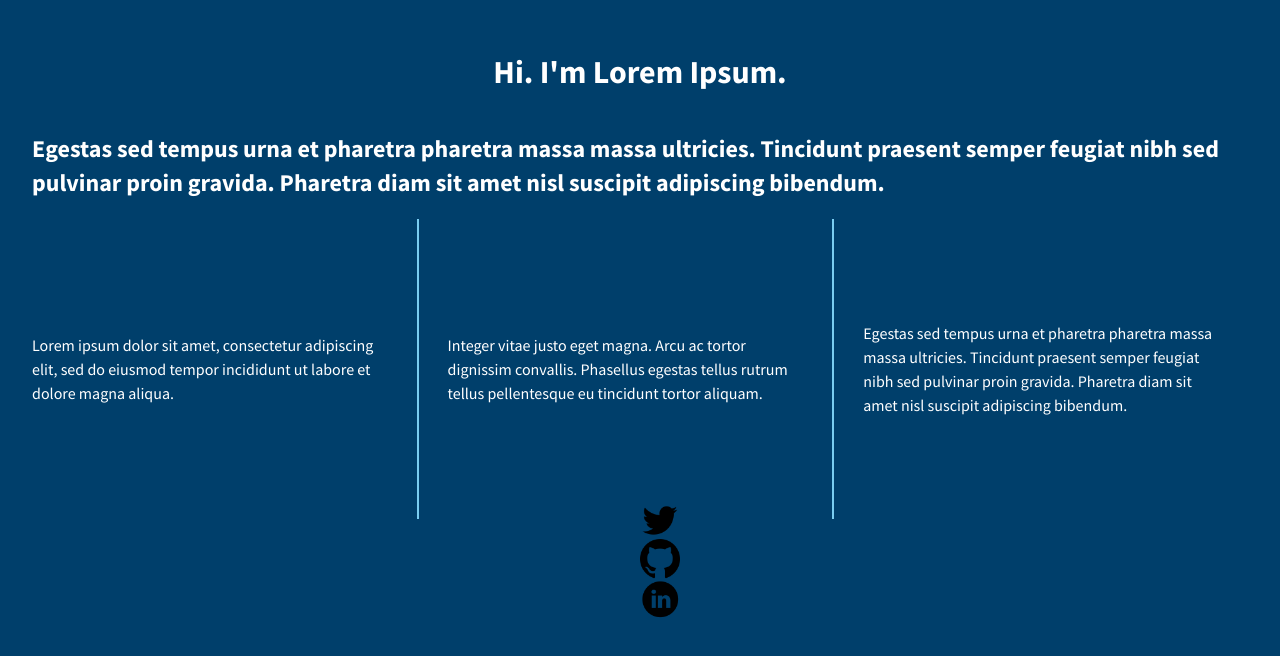
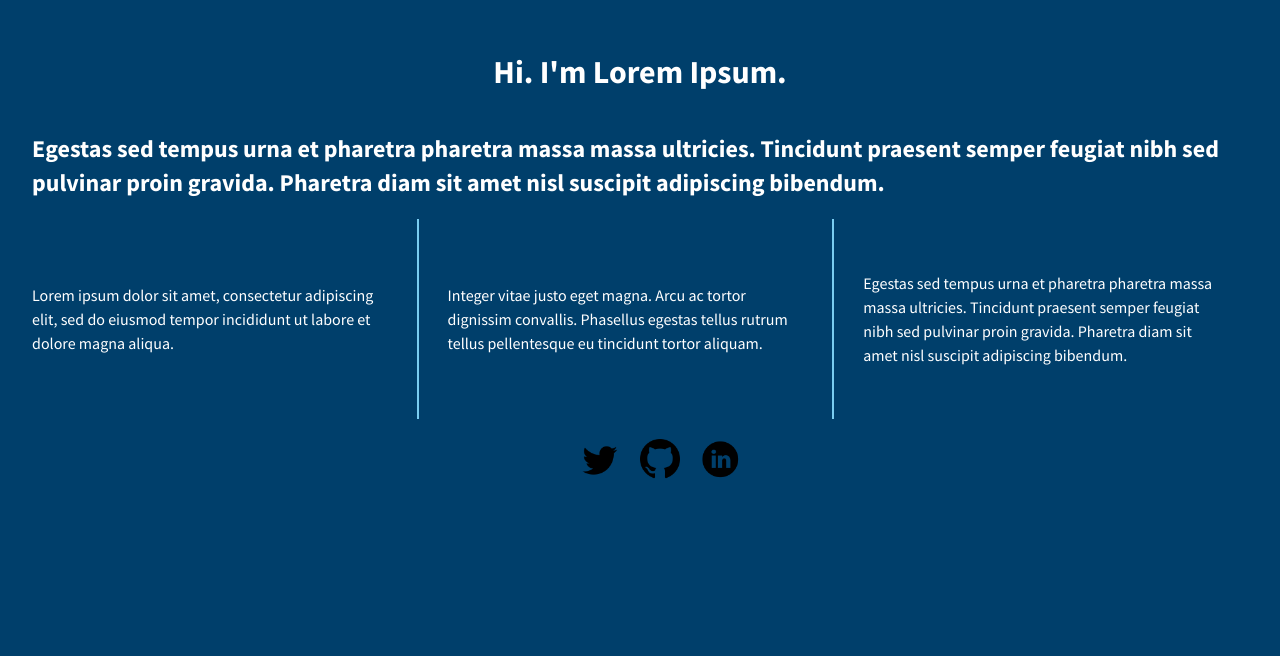
Before and after one commit to dodabear42/flex-box-grids-p1, a plain HTML site: page index.html in a window 1280 px wide. Drawn offline with nearby package versions, Linux system fonts and the light colour scheme.

Commit message:
finalize alignment and spacing

```diff
--- a/css/main.css
+++ b/css/main.css
@@ -141,7 +141,7 @@ header, footer, main {
   justify-content: center;
   line-height: 1.5em;
   font-size: 1em;
-  height: 300px;
+  height: 200px;
   width: 30%;
     padding-right: 20px;
 }
@@ -150,9 +150,13 @@ header, footer, main {
     border-right: 2px solid #7acdf1;
 }
 
-footer li {
+
+
+footer ul li {
     display: flex;
-    flex-flow: row nowrap;
+    text-decoration: none;
+    padding: 0 10px;
+
 }
 
 footer img {
--- a/index.html
+++ b/index.html
@@ -45,7 +45,7 @@
             </div>
         </section>
         <footer>
-            <ul>
+            <ul class="wrapper">
                 <li>
                     <a href="https://twitter.com">
                         <img src="img/twitter-icon.png" alt="twitter" />
```
